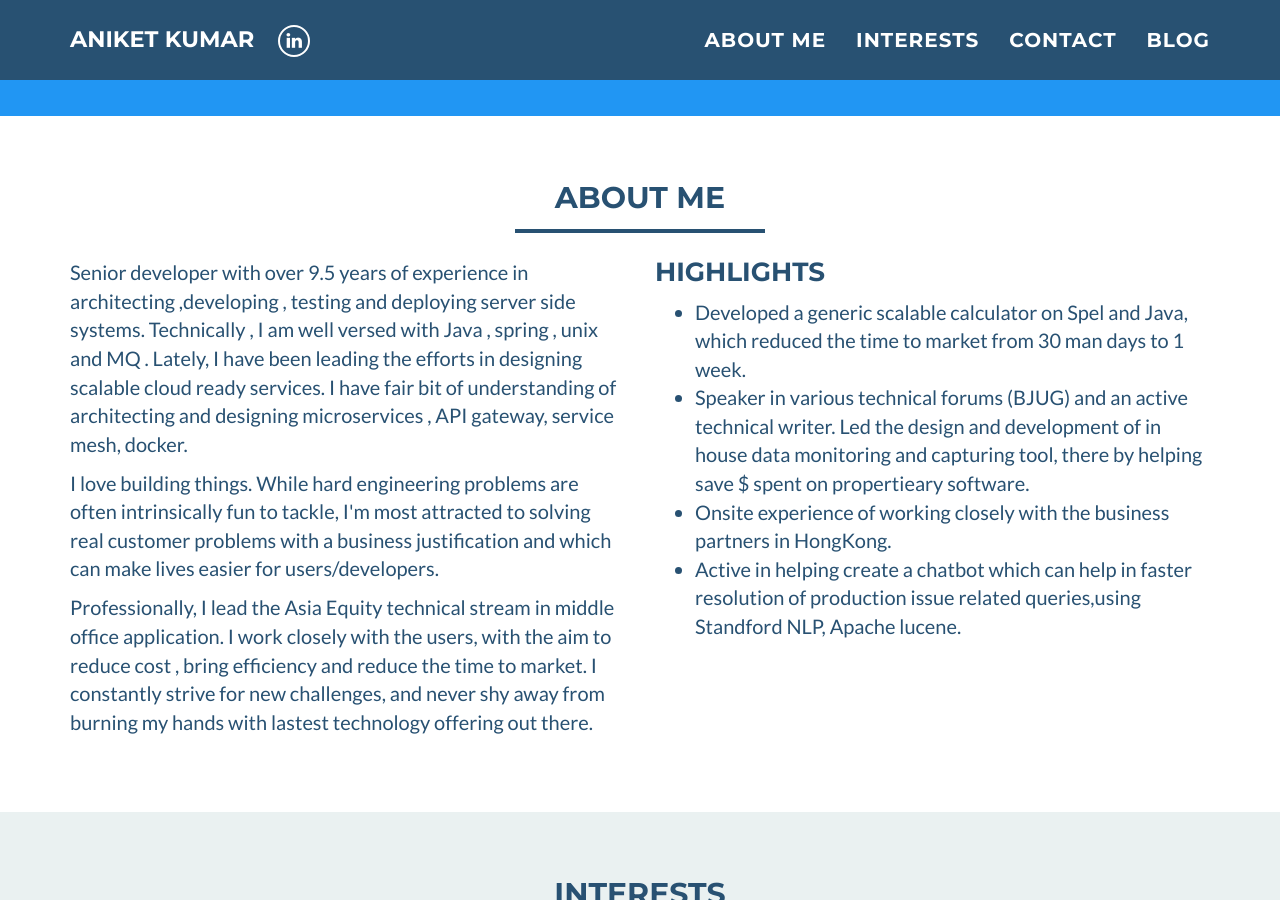
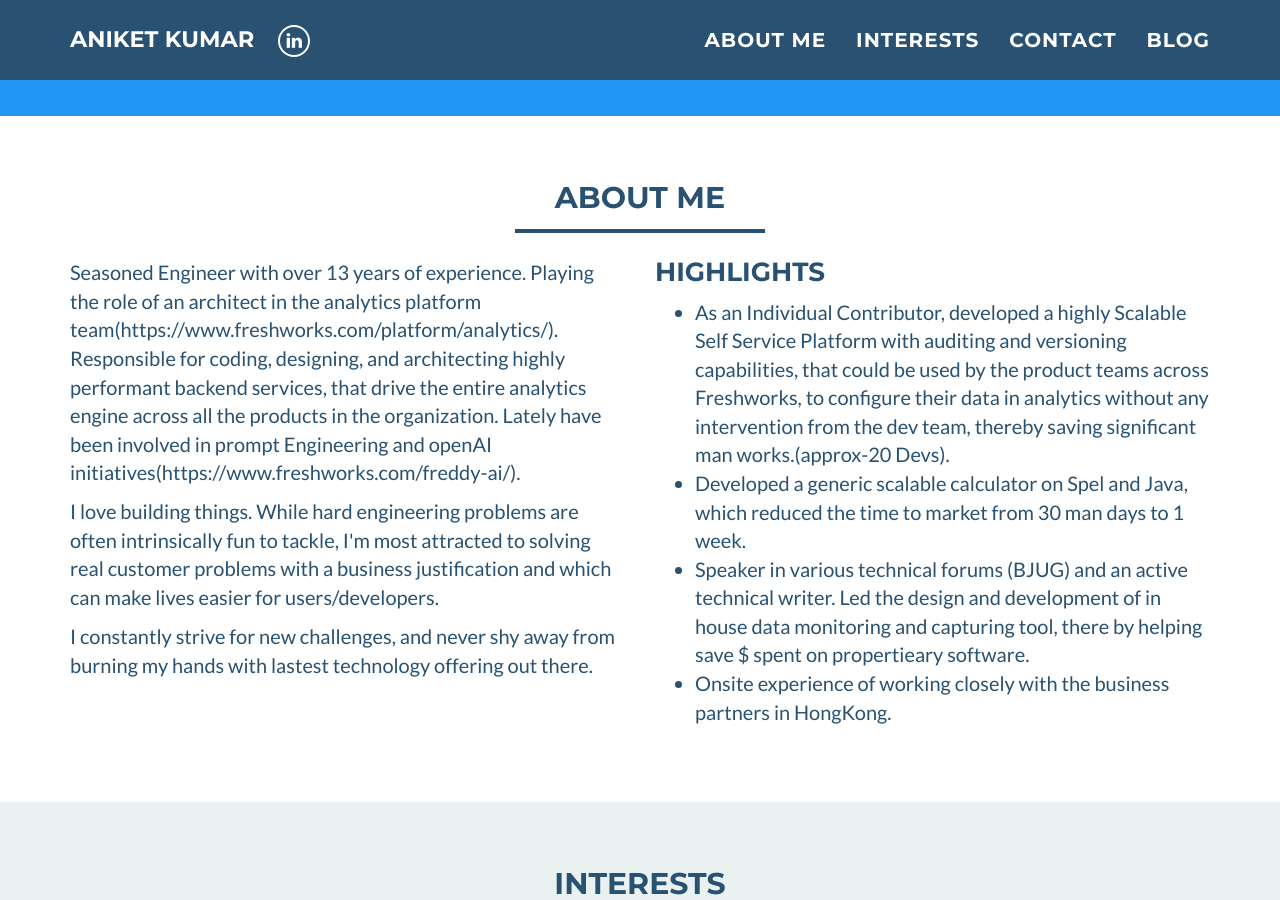
Before and after one commit to 007aniketkumar/007aniketkumar.github.io, a Jekyll site: the page built from index.html, in a window 1280 px wide and 900 px high, scrolled down 545 px. Built offline with Jekyll 4.4.1, drawn with Linux system fonts in a browser that asks for light colours.

Commit message:
Update about_me.html

```diff
--- a/_includes/about_me.html
+++ b/_includes/about_me.html
@@ -9,9 +9,8 @@
     <div class="row">
 	    <div class="col-sm-6">
     		<p>
-            Senior developer with over 9.5 years of experience in architecting ,developing , testing and deploying server side systems.
-            Technically , I am well versed with Java , spring , unix and MQ . Lately, I have been leading the efforts in designing scalable cloud ready
-            services. I have fair bit of understanding of architecting and designing microservices , API gateway, service mesh, docker.
+            Seasoned Engineer with over 13 years of experience. Playing the role of an architect in the analytics platform team(https://www.freshworks.com/platform/analytics/). Responsible for coding, designing, and architecting highly performant backend services,
+	    that drive the entire analytics engine across all the products in the organization. Lately have been involved in prompt Engineering and openAI initiatives(https://www.freshworks.com/freddy-ai/).
 
         </p>
         <p>
@@ -20,13 +19,16 @@
            I'm most attracted to solving real customer problems with a business justification and which can make lives easier for users/developers.
         </p>
         <p>
-	    Professionally, I lead the Asia Equity technical stream in middle office application. I work closely with the users, with the aim to reduce cost , bring efficiency
-	    and reduce the time to market. I constantly strive for new challenges, and never shy away from burning my hands with lastest technology offering out there.
+	  I constantly strive for new challenges, and never shy away from burning my hands with lastest technology offering out there.
 	</p>
       </div>
 	    <div class="col-sm-6">
 		    <h3 style="margin-top:0;">Highlights</h3>
 		    <ul>
+			    <li>
+				    As an Individual Contributor, developed a highly Scalable Self Service Platform with auditing and versioning capabilities, that could be used by the product teams across Freshworks,
+				    to configure their data in analytics without any intervention from the dev team, thereby saving significant man works.(approx-20 Devs).
+			    </li>
     			<li>
             Developed a generic scalable calculator on Spel and Java, which reduced the time to market from 30 man days to 1 week.
     			</li>
@@ -37,10 +39,6 @@
     	   <li>
             Onsite experience of working closely with the business partners in HongKong.
     	   </li>
-	<li>
-		Active in helping create a chatbot which can help in faster resolution of production issue related queries,using
-		Standford NLP, Apache lucene.
-	</li>
     	 </div>
     </div>
   </div>
```
